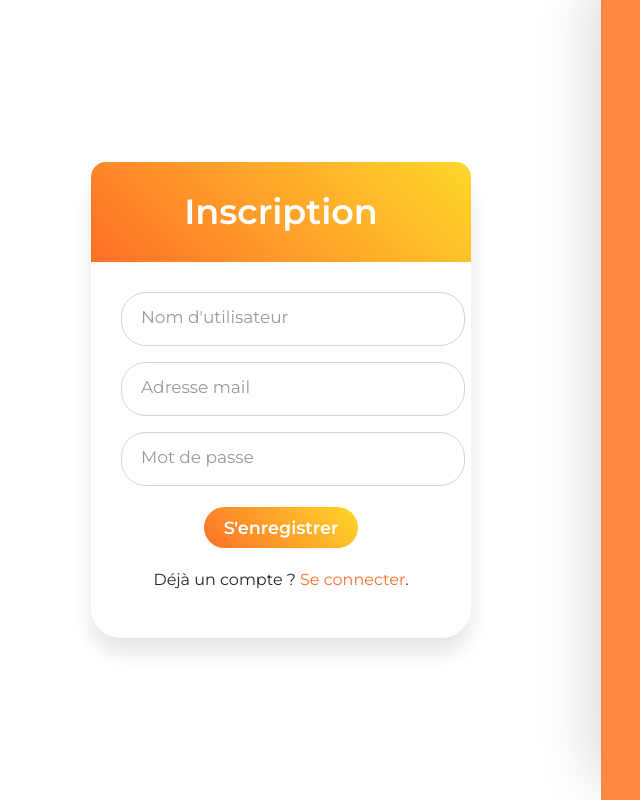
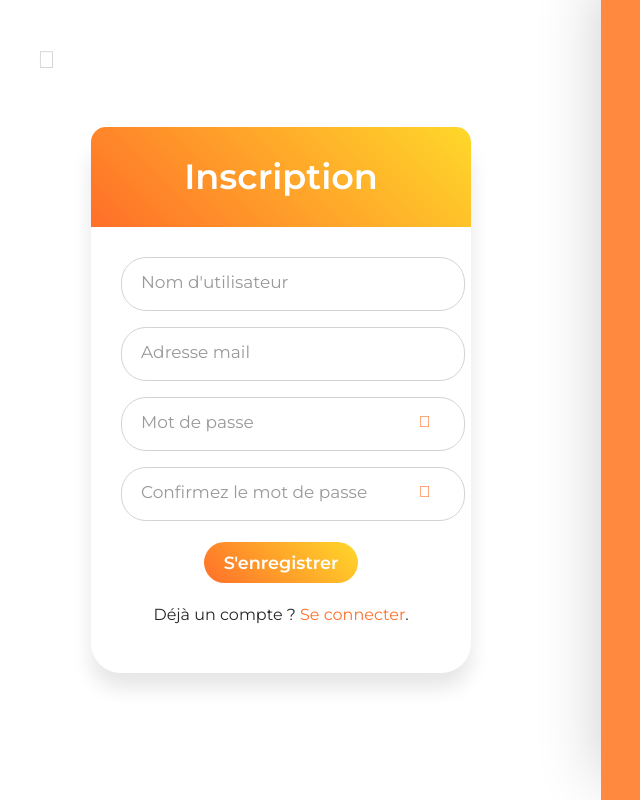
Before and after one commit to Noferu/sae203, a PHP site: page /pages/user_connexion?action=show_register_form in a window 1280 px wide. Shown: the whole page, without its empty margins (39-679 px from the left). Run offline with PHP 8.4, Linux system fonts and the light colour scheme; some libraries are stand-ins or nearby versions; some web fonts are replaced.

Commit message:
New features in connexion form

```diff
--- a/assets/css/user_actions.css
+++ b/assets/css/user_connexion.css
@@ -96,6 +96,15 @@ i.fa-times:hover {
   width: 100%;
   margin-top: 20px;
   position: relative;
+}
+
+.field .fa-eye, .field .fa-eye-slash {
+  position: absolute;
+  right: 10px;
+  top: 50%;
+  transform: translateY(-50%);
+  cursor: pointer;
+  color:var(--brown);
 }
 
 .wrapper form .field input {
--- /dev/null
+++ b/assets/js/connexion_form.js
@@ -0,0 +1,34 @@
+document.addEventListener("DOMContentLoaded", function() {
+  const togglePassword = document.querySelector("#togglePassword");
+  const password = document.querySelector("#password");
+  const toggleConfirmPassword = document.querySelector("#toggleConfirmPassword");
+  const confirmPassword = document.querySelector("#confirm_password");
+  const registerForm = document.querySelector("#registerForm");
+
+  if (togglePassword) {
+    togglePassword.addEventListener("click", function () {
+      const type = password.getAttribute("type") === "password" ? "text" : "password";
+      password.setAttribute("type", type);
+      this.classList.toggle("fa-eye");
+      this.classList.toggle("fa-eye-slash");
+    });
+  }
+
+  if (toggleConfirmPassword) {
+    toggleConfirmPassword.addEventListener("click", function () {
+      const type = confirmPassword.getAttribute("type") === "password" ? "text" : "password";
+      confirmPassword.setAttribute("type", type);
+      this.classList.toggle("fa-eye");
+      this.classList.toggle("fa-eye-slash");
+    });
+  }
+
+  if (registerForm) {
+    registerForm.addEventListener("submit", function (e) {
+      if (password.value !== confirmPassword.value) {
+        e.preventDefault();
+        alert("Les mots de passe ne correspondent pas.");
+      }
+    });
+  }
+});
--- a/templates/product/product_detail.twig
+++ b/templates/product/product_detail.twig
@@ -1,6 +1,11 @@
+{% set bodyclass = current_category.name|lower|replace({' ': '', '_': ''})|replace({'á': 'a', 'à': 'a', 'â': 'a', 'ä': 'a', 'ã': 'a', 'å': 'a', 'é': 'e', 'è': 'e', 'ê': 'e', 'ë': 'e'}) %}
+
 {% extends "includes/base.twig" %}
+
 {% block main %}
+
 	<div class="sheet">
+
 		<img src="{{ base_path }}/assets/images/articles/{{ article.image_url }}" alt="{{ article.title }}"/>
 		<h2>Nom :
 			{{ article.title }}</h2>
--- a/templates/user_connexion.twig
+++ b/templates/user_connexion.twig
@@ -4,16 +4,9 @@
 {% extends 'includes/base.twig' %}
 
 {% block css %}
-	<link rel="stylesheet" href="{{ base_path }}/assets/css/user_actions.css">
+	<link rel="stylesheet" href="{{ base_path }}/assets/css/user_connexion.css">
+	<link rel="stylesheet" href="https://cdnjs.cloudflare.com/ajax/libs/font-awesome/5.15.3/css/all.min.css">
 {% endblock %}
-
-{% set slides = [
-	'https://i.imgur.com/NOho5qq.jpg',
-	'https://i.imgur.com/qYk0C49.jpg',
-	'https://i.imgur.com/xPUXGRT.jpg',
-	'https://i.imgur.com/IZfe0T5.jpg' ,
-	'https://i.imgur.com/ZSECm9u.jpg',
-	'https://i.imgur.com/GViuh6q.jpg' ] %}
 
 {% block main %}
 	<a href="../index">
@@ -39,6 +32,7 @@
 					<div class="field">
 						<input type="password" id="password" name="password" required autocomplete="new-password">
 						<label for="password">Mot de passe</label>
+						<i class="fa-regular fa-eye" id="togglePassword"></i>
 					</div>
 					<div class="field button">
 						<button type="submit" class="action-btn">Se connecter</button>
@@ -52,7 +46,7 @@
 			{% elseif mode == 2 %}
 
 				<div class="title">Inscription</div>
-				<form action="{{ base_path }}/include/connexion_controller?action=handle_register" method="POST" autocomplete="off">
+				<form id="registerForm" action="{{ base_path }}/include/connexion_controller?action=handle_register" method="POST" autocomplete="off">
 					<div class="field">
 						<input type="text" id="username" name="username" required>
 						<label for="username">Nom d'utilisateur</label>
@@ -64,6 +58,12 @@
 					<div class="field">
 						<input type="password" id="password" name="password" required autocomplete="new-password">
 						<label for="password">Mot de passe</label>
+						<i class="fa-regular fa-eye" id="togglePassword"></i>
+					</div>
+					<div class="field">
+						<input type="password" id="confirm_password" name="confirm_password" required autocomplete="new-password">
+						<label for="confirm_password">Confirmez le mot de passe</label>
+						<i class="fa-regular fa-eye" id="toggleConfirmPassword"></i>
 					</div>
 					<div class="field button">
 						<button type="submit" class="action-btn">S'enregistrer</button>
@@ -91,5 +91,5 @@
 {% endblock %}
 
 {% block js %}
-	<script src="{{ base_path }}/assets/js/slideshow.js"></script>
+	<script src="{{ base_path }}/assets/js/connexion_form.js"></script>
 {% endblock %}
```
Also changed, not shown: pages/product.php (+4 -4 lines).
